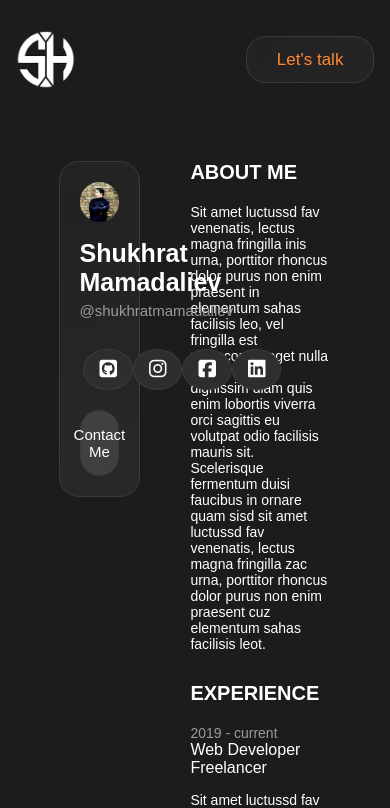
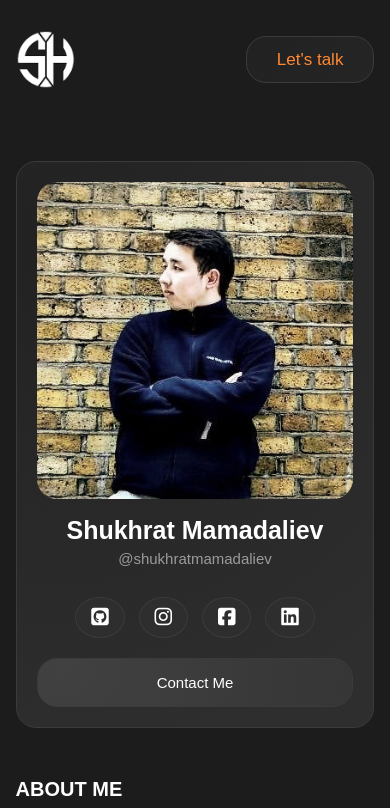
Before and after one commit to Shukhratmamadaliev9797/shukhrat.co.uk, a React (Create React App) app: page /credentials in a window 390 px wide. Shown: the top 808 px of the page. Built offline with nearby package versions, Linux system fonts and the light colour scheme.

Commit message:
updated credential page responsive

```diff
--- a/src/style/pages/credentials.scss
+++ b/src/style/pages/credentials.scss
@@ -5,9 +5,23 @@
     margin: 4rem auto 0;
     display: grid;
     grid-template-columns: 30% 70%;
+    @media only screen and (max-width: 1500px) {
+      width: 80%;
+    }
+    @media only screen and (max-width: 1300px) {
+      width: 90%;
+    }
+    @media only screen and (max-width: 1100px) {
+      width: 92%;
+      grid-template-columns: 1fr;
+    }
   }
   &__right {
     margin-left: 5rem;
+    @media only screen and (max-width: 1100px) {
+      margin-left: 0rem;
+      margin-top: 5rem;
+    }
   }
   &__about {
     margin-bottom: 3rem;
```
